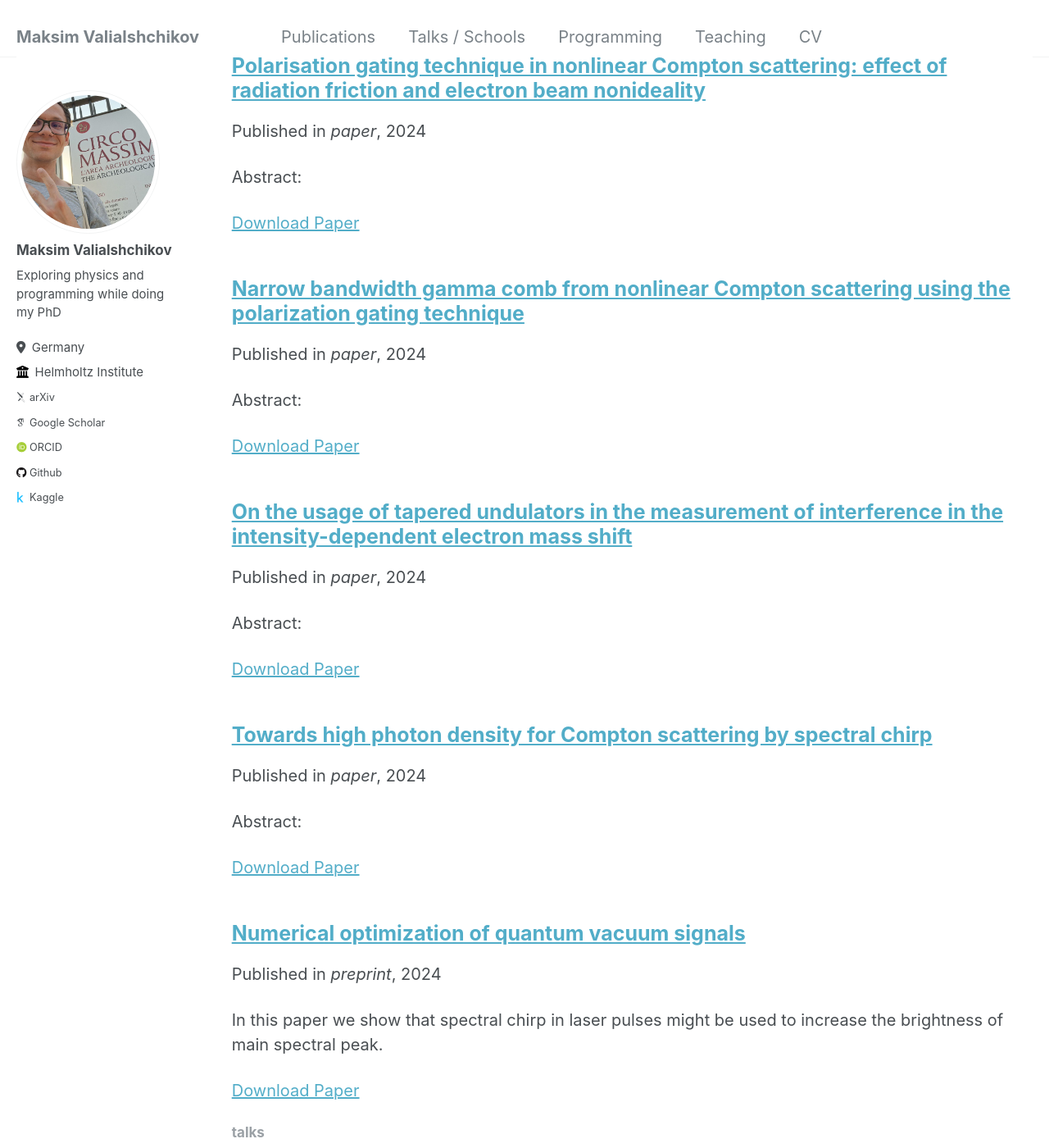
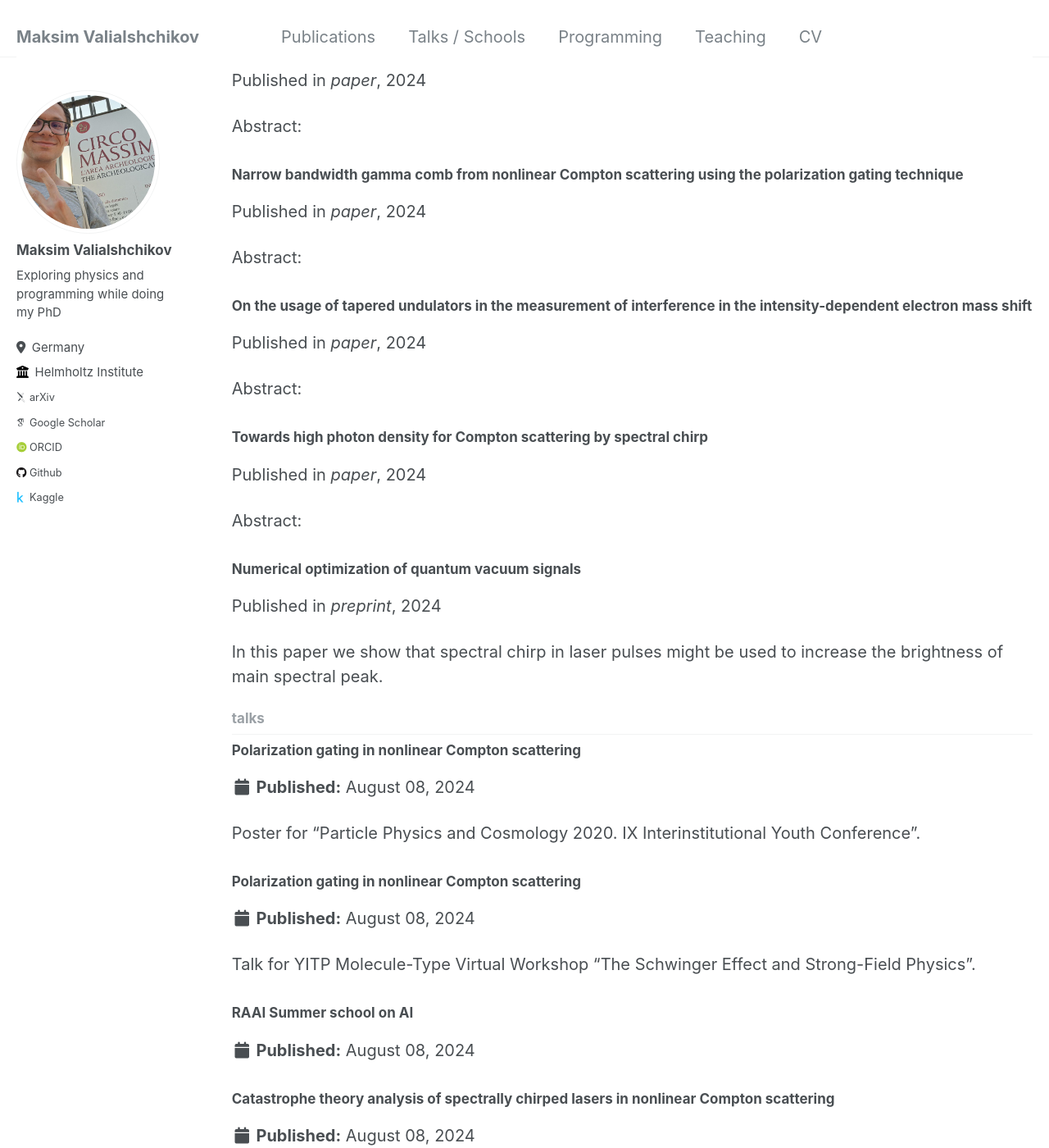
Before and after one commit to maxbalrog/maxbalrog.github.io, a Jekyll site: the page built from _pages/collection-archive.html, in a window 1280 px wide and 1400 px high, scrolled down 1187 px. Shown: the whole window at 82% size. Built offline with Jekyll 4.4.1, drawn with Linux system fonts in a browser that asks for light colours; some web fonts are replaced; some of the changed text lies outside the part shown.

```diff
--- a/_includes/archive-single.html
+++ b/_includes/archive-single.html
@@ -1,6 +1,6 @@
 {% include base_path %}
 
-{% if post.header.teaser %}
+<!-- {% if post.header.teaser %}
   {% capture teaser %}{{ post.header.teaser }}{% endcapture %}
 {% else %}
   {% assign teaser = site.teaser %}
@@ -10,11 +10,11 @@
   {% assign title = post.title | markdownify | remove: "<p>" | remove: "</p>" %}
 {% else %}
   {% assign title = post.title %}
-{% endif %}
+{% endif %} -->
 
-<div class="{{ include.type | default: "list" }}__item">
+<div class="{{ include.type | default: 'list' }}__item">
   <article class="archive__item" itemscope itemtype="http://schema.org/CreativeWork">
-    {% if include.type == "grid" and teaser %}
+    <!-- {% if include.type == "grid" and teaser %}
       <div class="archive__item-teaser">
         <img src=
           {% if teaser contains "://" %}
@@ -24,22 +24,25 @@
           {% endif %}
           alt="">
       </div>
+    {% endif %} -->
+
+    <h3 class="archive__item-title">
+      {% if post.link %}
+        <b>{{title}}</b> <a href="{{post.link}}" rel="permalink"><i class="fa fa-link" aria-hidden="true" title="permalink"></i><span class="sr-only">Permalink</span></a>
+      {% else %}
+        <b>{{title}}</b>
       {% endif %}
+    </h3>
 
-    <h2 class="archive__item-title" itemprop="headline">
-      {% if post.link %}
-        <a href="{{ post.link }}">{{ title }}</a> <a href="{{ base_path }}{{ post.url }}" rel="permalink"><i class="fa fa-link" aria-hidden="true" title="permalink"></i><span class="sr-only">Permalink</span></a>
-      {% else %}
-        <a href="{{ base_path }}{{ post.url }}" rel="permalink">{{ title }}</a>
-      {% endif %}
-    </h2>
-
-    {% if post.read_time %}
+    <!-- {% if post.read_time %}
       <p class="page__meta"><i class="fa fa-clock-o" aria-hidden="true"></i> {% include read-time.html %}</p>
-    {% endif %}
+    {% endif %} -->
 
     {% if post.collection == 'teaching' %}
-          <p> {{ post.type }}, <i>{{ post.venue }}</i>, {{ post.date | default: "1900-01-01" | date: "%Y" }} </p>
+      <p> {{ post.type }}, <i>{{ post.venue }}</i> ({{ post.year}}) </p>
+      {% if post.description %}
+        <p> {{post.description}} </p>
+      {% endif %}
     {% elsif post.collection == 'publications' %}
       <p>Published in <i>{{ post.venue }}</i>, {{ post.date | default: "1900-01-01" | date: "%Y" }} </p>
     {% elsif post.date %}
@@ -52,7 +55,7 @@
     <p class="archive__item-excerpt" itemprop="description"><p>{{ post.excerpt | markdownify | remove: '<p>' | remove: '</p>' }}<strong><a href="{{ base_path }}{{ post.url }}" rel="permalink"> Read more</a></strong></p></p>
     {% endif %}
 
-    {% if post.citation and post.paperurl and post.slidesurl %}
+    <!-- {% if post.citation and post.paperurl and post.slidesurl %}
       <p>Recommended citation: {{ post.citation }}<br /><a href="{{ post.paperurl }}">Download Paper</a> | <a href="{{ post.slidesurl }}">Download Slides</a></p>
     {% elsif post.citation and post.paperurl %}
       <p>Recommended citation: {{ post.citation }}<br /><a href="{{ post.paperurl }}">Download Paper</a></p>
@@ -64,7 +67,7 @@
       <p><a href=" {{ post.paperurl }} ">Download Paper</a></p>
     {% elsif post.slidesurl %}
       <p>Download <a href="{{ post.slidesurl }}">Download Slides</a></p></p>
-    {% endif %}
+    {% endif %} -->
 
   </article>
 </div>
```
Also changed, not shown: _teaching/2021-hpc-skoltech.md (+1 -1 lines), _teaching/2023-special-relativity-fsu.md (+1 -1 lines). Lines whose indentation alone changed are shown as unchanged.
